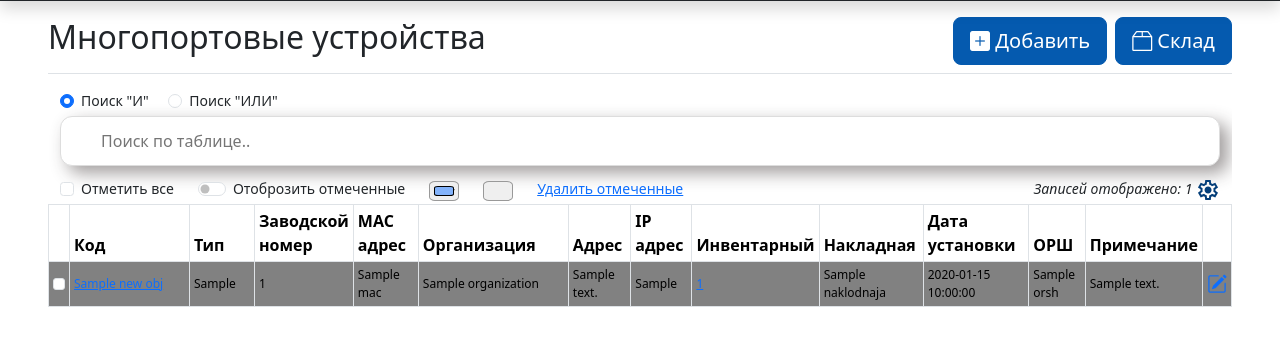
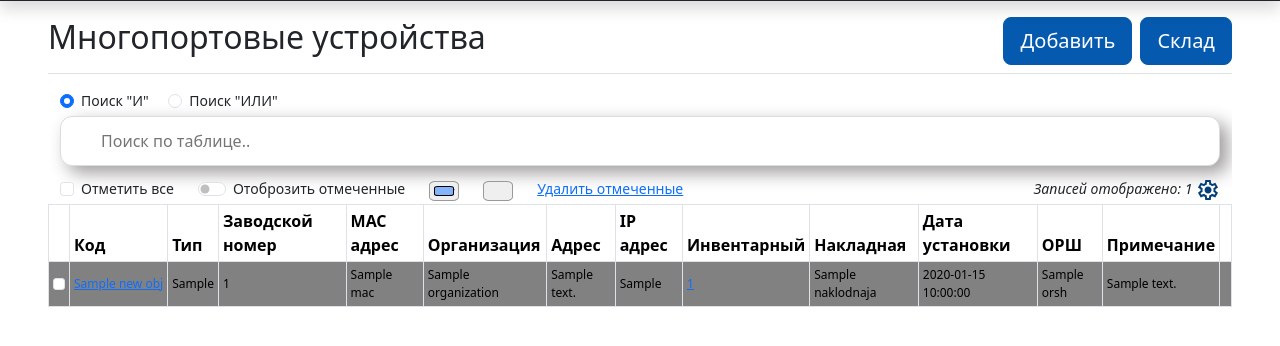
Before and after one commit to MrSoSadGuy/Hardware_Components, a Flask app: template templates/MA_page.html in a window 1280 px wide. Shown: the part 39-385 px from the top of the page. Run offline with Flask 3, Linux system fonts and the light colour scheme; tables that the repository leaves empty hold one stand-in row (values such as "Sample post"); the template is opened without the code that fills it: values that come from a table or form of the project are taken from there, most other values are stand-ins (such as "Sample title", 1, 10 or a date in 2020); some libraries are stand-ins or nearby versions.

Commit message:
08.03.25 p1

```diff
--- a/app.py
+++ b/app.py
@@ -1,12 +1,16 @@
+import os
 from flask import Flask
 from flask_login import LoginManager
 from models import db
+from dotenv import load_dotenv
 from waitress import serve
 from werkzeug.middleware.dispatcher import DispatcherMiddleware
 from werkzeug.exceptions import NotFound
 
 app = Flask(__name__)
-app.secret_key = 'some secret salt'
+load_dotenv()
+# app.secret_key = 'some secret salt'
+app.secret_key = os.getenv('KEY')
 # app.config["SQLALCHEMY_DATABASE_URI"] = 'sqlite:///sostav_PON.db'
 app.config["SQLALCHEMY_DATABASE_URI"] = 'sqlite:///GOM_ZUES_STAN_GRP_BD.db'
 
--- a/getData.py
+++ b/getData.py
@@ -103,6 +103,7 @@ def getTypeOfOltDAta(req):
 
 def getURdata(req):
     obj = Objects_ur_lica.query.get_or_404(int(json.loads(req)))
+    u = obj.unit
     units_list = {}
     modules_list = {}
     for un in range(0, len(obj.unit)) :
--- a/models.py
+++ b/models.py
@@ -2,6 +2,8 @@ from flask_login import UserMixin
 from flask_sqlalchemy import SQLAlchemy
 from dataclasses import dataclass
 from datetime import datetime
+
+from sqlalchemy.orm import backref
 
 db = SQLAlchemy()
 
@@ -43,7 +45,8 @@ class Objects_ur_lica(db.Model):
     date = db.Column(db.DateTime, default=datetime.utcnow)
     editor = db.Column(db.String(20), nullable=True)
     last_date_edit = db.Column(db.DateTime, nullable=True)
-    unit = db.relationship('MA_Units', backref='object')
+    unit = db.relationship('MA_Units', backref=backref('object'), order_by='MA_Units.type_equipment.desc()')
+    # unit = db.relationship('MA_Units', backref='object')
     install_date: str = db.Column(db.String(20), nullable=True)
 
     def __repr__(self):
--- a/templates/MA_page.html
+++ b/templates/MA_page.html
@@ -10,7 +10,8 @@
     <link rel="shortcut icon" href="../static/images/jruby.svg">
 
 
-    <link rel="stylesheet" href="https://cdn.jsdelivr.net/npm/bootstrap-icons@1.11.3/font/bootstrap-icons.min.css">
+<!--    <link rel="stylesheet" href="https://cdn.jsdelivr.net/npm/bootstrap-icons@1.11.3/font/bootstrap-icons.min.css">-->
+    <link rel="stylesheet" href="../static/bootstrap-icons-1.11.3/font/bootstrap-icons.css">
     <link rel="stylesheet" href="../static/bootstrap.css">
     <link rel="stylesheet" href="../static/custom_style.css">
     <script type=text/javascript src="{{ url_for('static', filename='js/library/jquery-3.7.1.js') }}"></script>
@@ -768,7 +769,7 @@
                   <table class="table table-striped table-sm table-bordered table-sort table-hover" id="myTable">
                   <thead>
                     <tr>
-                      <th scope="col" style="width: 15px"></th>
+                      <th scope="col" ></th>
                       <th class="hide-column1" scope="col">Код</th>
                       <th class="hide-column2" scope="col">Тип</th>
                       <th class="hide-column3" scope="col">Заводской номер</th>
@@ -788,20 +789,20 @@
                     {% for un in new_obj_list %}
                         {% if un.cod_name != 'СКЛАД' and un.cod_name != 'ЗИП' and un.cod_name != 'РЕМОНТ' %}
                           <tr bgcolor = "{{ un.color }}" >
-                            <td style="width: 15px" data-id="{{ un.id }}"><input class="form-check-input" type="checkbox" value="" id="flexCheck_{{ un.id }}"></td>
-                            <td style="width: 120px" class="hide-column1"><a href="" data-bs-toggle="modal" data-bs-target="#SostavModal"  data-id ="{{ un.id }}" data-cod ="{{ un.cod_name }}"  >{{ un.cod_name }}</a></td>
-                            <td style="width: 65px" class="hide-column2">{{ un.type_equipment }}</td>
-                            <td style="width: 65px" class="hide-column3">{{ un.serial_number }}</td>
-                            <td style="width: 65px" class="hide-column4">{{ un.MAC }}</td>
-                            <td style="width: 150px" class="hide-column5">{{ un.organization }}</td>
-                            <td class="hide-column6">{{ un.address }}</td>
-                            <td class="hide-column7">{{ un.IP}}</td>
-                            <td class="hide-column8" style="width: 100px" ><a href="" data-bs-toggle="modal" data-bs-target="#inventModal"  data-inv = "{{ un.inv_number }}" >{{ un.inv_number }}</a></td>
-                            <td class="hide-column9">{{ un.naklodnaja }}</td>
-                            <td class="hide-column10">{{ un.install_date }}</td>
-                            <td class="hide-column11">{{ un.ORSH }}</td>
-                            <td class="hide-column12" style="width:70px"><div class="clip">{{ un.note }}</div></td>
-                            <td style="width: 15px"><a href="" data-bs-toggle="modal" data-bs-target="#EditModal"  data-id = "{{ un.id }}" >
+                            <td style="width: 1%" data-id="{{ un.id }}"><input class="form-check-input" type="checkbox" value="" id="flexCheck_{{ un.id }}"></td>
+                            <td style="width: 1%; white-space: nowrap;" class="hide-column1"><a href="" data-bs-toggle="modal" data-bs-target="#SostavModal"  data-id ="{{ un.id }}" data-cod ="{{ un.cod_name }}"  >{{ un.cod_name }}</a></td>
+                            <td style="width: 1%; white-space: nowrap;" class="hide-column2">{{ un.type_equipment }}</td>
+                            <td  class="hide-column3">{{ un.serial_number }}</td>
+                            <td  class="hide-column4">{{ un.MAC }}</td>
+                            <td  class="hide-column5">{{ un.organization }}</td>
+                            <td  class="hide-column6">{{ un.address }}</td>
+                            <td  class="hide-column7">{{ un.IP}}</td>
+                            <td  class="hide-column8"  ><a href="" data-bs-toggle="modal" data-bs-target="#inventModal"  data-inv = "{{ un.inv_number }}" >{{ un.inv_number }}</a></td>
+                            <td  class="hide-column9">{{ un.naklodnaja }}</td>
+                            <td  class="hide-column10">{{ un.install_date }}</td>
+                            <td  class="hide-column11">{{ un.ORSH }}</td>
+                            <td  class="hide-column12" ><div class="clip">{{ un.note }}</div></td>
+                            <td style="width: 1%"><a href="" data-bs-toggle="modal" data-bs-target="#EditModal"  data-id = "{{ un.id }}" >
                                 <i class="bi bi-pencil-square h5"></i>
                             </a></td>
                           </tr>
--- a/templates/buh_data.html
+++ b/templates/buh_data.html
@@ -9,9 +9,7 @@
     <title>Бухгалтерские данные</title>
     <link rel="shortcut icon" href="../static/images/jruby.svg">
 
-
-
-    <link rel="stylesheet" href="https://cdn.jsdelivr.net/npm/bootstrap-icons@1.11.3/font/bootstrap-icons.min.css">
+    <link rel="stylesheet" href="../static/bootstrap-icons-1.11.3/font/bootstrap-icons.css">
     <link rel="stylesheet" href="../static/bootstrap.css">
     <link rel="stylesheet" href="../static/custom_style.css">
 
```
Also changed, not shown: templates/pon_page.html (+10 -3 lines), 2 other files.
